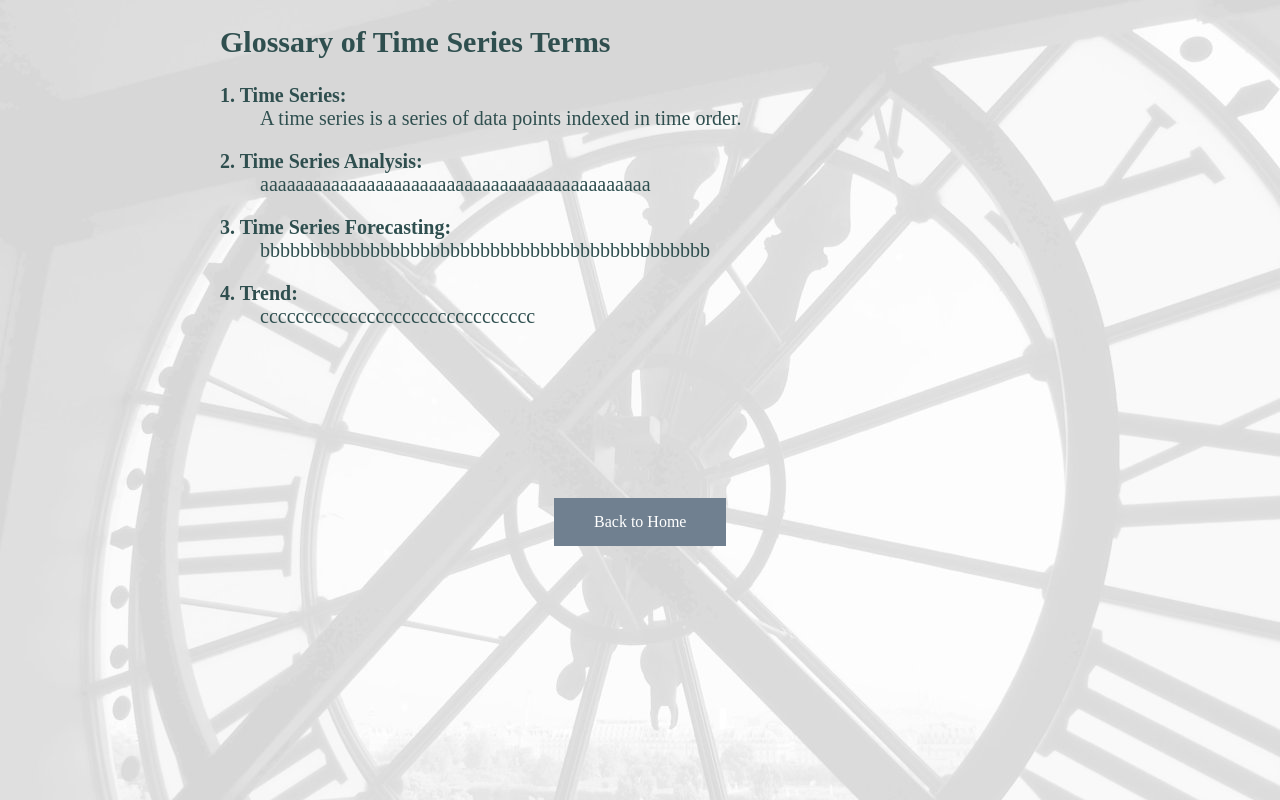
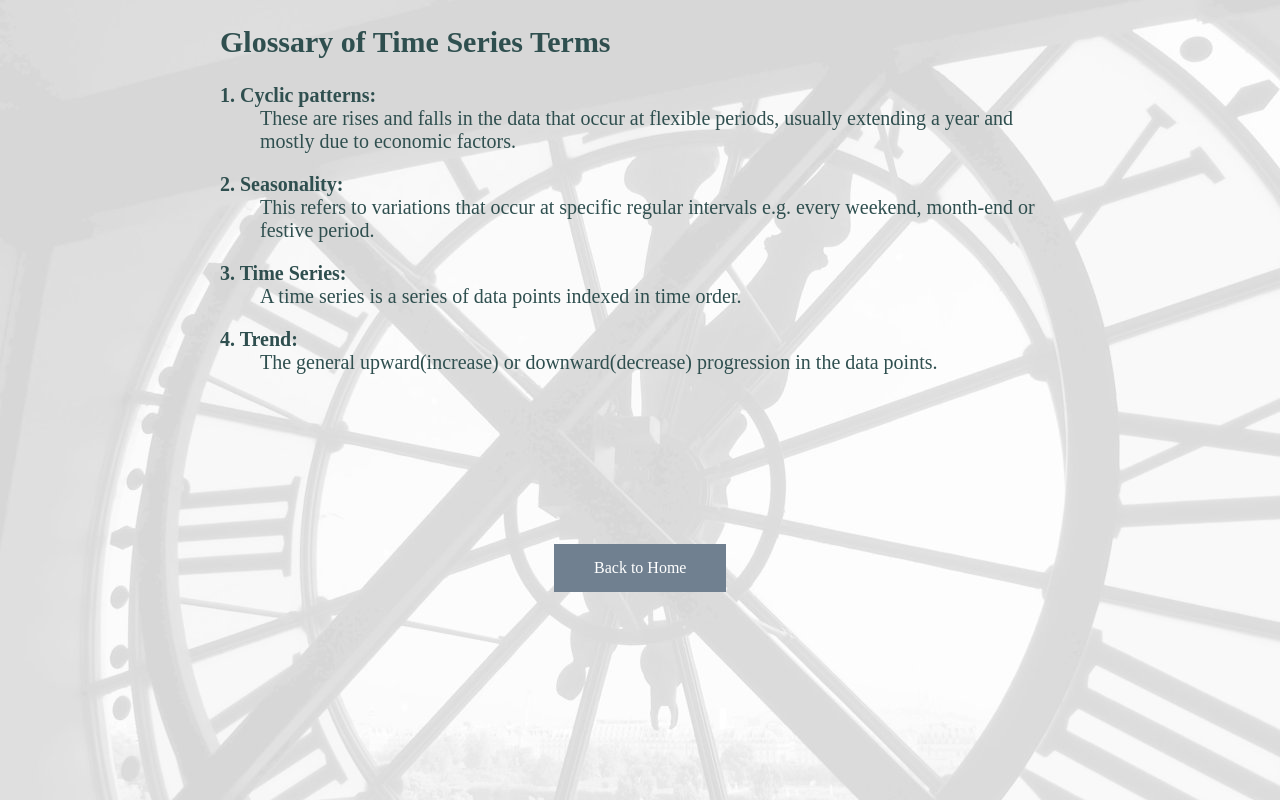
Before and after one commit to Tim-Abwao/time-series-app, a Flask app: page /glossary in a window 1280 px wide. Run offline with Flask 2, Linux system fonts and the light colour scheme.

Commit message:
Updating glossary

```diff
--- a/app.py
+++ b/app.py
@@ -1,5 +1,8 @@
 from flask import Flask, flash, render_template, url_for, request, redirect
-from ts_functions import clear_old_files, TimeSeriesPredictions, TimeSeriesGraphs
+from ts_functions import (
+    clear_old_files,
+    TimeSeriesPredictions,
+    TimeSeriesGraphs)
 import os
 from werkzeug.utils import secure_filename
 from datetime import date
@@ -23,11 +26,13 @@ app.config["MAX_CONTENT_LENGTH"] = 15 * 1024 * 1024
 glossary_data = pd.read_csv('static/glossary.csv').sort_values(by="title")
 glossary_data.reset_index(drop=True, inplace=True)
 
+
 def allowed_file(filename):
     """
     Checks whether a file's extension is supported/allowed.
     """
-    return "." in filename and filename.rsplit(".", 1)[1].lower() in ALLOWED_EXTENSIONS
+    return "." in filename and filename.rsplit(".", 1)[1].lower() \
+           in ALLOWED_EXTENSIONS
 
 
 @app.route("/")
@@ -139,7 +144,8 @@ def create_sample():
         )
 
     return render_template(
-        "processing_sample.html", sample=True, frequencies=frequencies, today=today
+        "processing_sample.html", sample=True, frequencies=frequencies,
+        today=today
     )
 
 
--- a/static/glossary.csv
+++ b/static/glossary.csv
@@ -1,5 +1,5 @@
 title,definition
-Trend,ccccccccccccccccccccccccccccccc
-Time Series,A time series is a series of data points indexed in time order.
-Time Series Analysis,aaaaaaaaaaaaaaaaaaaaaaaaaaaaaaaaaaaaaaaaaaaa
-Time Series Forecasting,bbbbbbbbbbbbbbbbbbbbbbbbbbbbbbbbbbbbbbbbbbbbb
+Trend,"The general upward(increase) or downward(decrease) progression in the data points."
+Time Series,"A time series is a series of data points indexed in time order."
+Seasonality,"This refers to variations that occur at specific regular intervals e.g. every weekend, month-end or festive period."
+Cyclic patterns,"These are rises and falls in the data that occur at flexible periods, usually extending a year and mostly due to economic factors."
--- a/static/tstyle.css
+++ b/static/tstyle.css
@@ -80,77 +80,68 @@ figcaption {
 	font-size: 80%;
 }
 
-/* Wobble Horizontal */
-
-@-webkit-keyframes hvr-wobble-horizontal {
-	16.65% {
-		-webkit-transform: translateX(8px);
-		transform: translateX(8px);
+/* Bob */
+@-webkit-keyframes hvr-bob {
+	0% {
+	  -webkit-transform: translateY(-8px);
+	  transform: translateY(-8px);
 	}
-	33.3% {
-		-webkit-transform: translateX(-6px);
-		transform: translateX(-6px);
-	}
-	49.95% {
-		-webkit-transform: translateX(4px);
-		transform: translateX(4px);
-	}
-	66.6% {
-		-webkit-transform: translateX(-2px);
-		transform: translateX(-2px);
-	}
-	83.25% {
-		-webkit-transform: translateX(1px);
-		transform: translateX(1px);
+	50% {
+	  -webkit-transform: translateY(-4px);
+	  transform: translateY(-4px);
 	}
 	100% {
-		-webkit-transform: translateX(0);
-		transform: translateX(0);
+	  -webkit-transform: translateY(-8px);
+	  transform: translateY(-8px);
 	}
-}
-
-@keyframes hvr-wobble-horizontal {
-	16.65% {
-		-webkit-transform: translateX(8px);
-		transform: translateX(8px);
+  }
+  @keyframes hvr-bob {
+	0% {
+	  -webkit-transform: translateY(-8px);
+	  transform: translateY(-8px);
 	}
-	33.3% {
-		-webkit-transform: translateX(-6px);
-		transform: translateX(-6px);
-	}
-	49.95% {
-		-webkit-transform: translateX(4px);
-		transform: translateX(4px);
-	}
-	66.6% {
-		-webkit-transform: translateX(-2px);
-		transform: translateX(-2px);
-	}
-	83.25% {
-		-webkit-transform: translateX(1px);
-		transform: translateX(1px);
+	50% {
+	  -webkit-transform: translateY(-4px);
+	  transform: translateY(-4px);
 	}
 	100% {
-		-webkit-transform: translateX(0);
-		transform: translateX(0);
+	  -webkit-transform: translateY(-8px);
+	  transform: translateY(-8px);
 	}
-}
-
-.hvr-wobble-horizontal {
+  }
+  @-webkit-keyframes hvr-bob-float {
+	100% {
+	  -webkit-transform: translateY(-8px);
+	  transform: translateY(-8px);
+	}
+  }
+  @keyframes hvr-bob-float {
+	100% {
+	  -webkit-transform: translateY(-8px);
+	  transform: translateY(-8px);
+	}
+  }
+  .hvr-bob {
 	display: inline-block;
 	vertical-align: middle;
 	-webkit-transform: perspective(1px) translateZ(0);
 	transform: perspective(1px) translateZ(0);
-}
-
-.hvr-wobble-horizontal:hover, .hvr-wobble-horizontal:focus, .hvr-wobble-horizontal:active {
-	color: #fff;
-	-webkit-animation-name: hvr-wobble-horizontal;
-	animation-name: hvr-wobble-horizontal;
-	-webkit-animation-duration: 1s;
-	animation-duration: 1s;
-	-webkit-animation-timing-function: ease-in-out;
-	animation-timing-function: ease-in-out;
-	-webkit-animation-iteration-count: 1;
-	animation-iteration-count: 1;
-}
+	box-shadow: 0 0 1px rgba(0, 0, 0, 0);
+  }
+  .hvr-bob:hover, .hvr-bob:focus, .hvr-bob:active {
+	-webkit-animation-name: hvr-bob-float, hvr-bob;
+	animation-name: hvr-bob-float, hvr-bob;
+	-webkit-animation-duration: .3s, 1.5s;
+	animation-duration: .3s, 1.5s;
+	-webkit-animation-delay: 0s, .3s;
+	animation-delay: 0s, .3s;
+	-webkit-animation-timing-function: ease-out, ease-in-out;
+	animation-timing-function: ease-out, ease-in-out;
+	-webkit-animation-iteration-count: 1, infinite;
+	animation-iteration-count: 1, infinite;
+	-webkit-animation-fill-mode: forwards;
+	animation-fill-mode: forwards;
+	-webkit-animation-direction: normal, alternate;
+	animation-direction: normal, alternate;
+	color: beige;
+  }
--- a/templates/glossary.html
+++ b/templates/glossary.html
@@ -17,7 +17,7 @@
 
     </div>
     <footer>
-        <a class="hvr-wobble-horizontal button" href="/">Back to Home</a>
+        <a class="hvr-bob button" href="/">Back to Home</a>
     </footer>
 
 </body>
--- a/templates/index.html
+++ b/templates/index.html
@@ -18,8 +18,8 @@
 	</figure>
 	<div class="content">
 		<p>To give it a try, you can upload a file or create a sample to analyse:</p>
-		<a href="{{url_for('upload_file')}}"><button class="hvr-wobble-horizontal button">Upload a file</button></a>
-		<a href="{{ url_for('create_sample')}}"><button class="hvr-wobble-horizontal button">Create a
+		<a href="{{url_for('upload_file')}}"><button class="hvr-bob button">Upload a file</button></a>
+		<a href="{{ url_for('create_sample')}}"><button class="hvr-bob button">Create a
 				sample</button></a>
 	</div>
 </body>
--- a/templates/processing_file.html
+++ b/templates/processing_file.html
@@ -66,7 +66,7 @@
 	</table>
 
 	<footer>
-		<a class="hvr-wobble-horizontal button" href="/">Back to Home</a>
+		<a class="hvr-bob button" href="/">Back to Home</a>
 	</footer>
 </body>
 
--- a/templates/processing_sample.html
+++ b/templates/processing_sample.html
@@ -23,7 +23,7 @@
 	</div>
 
 	<footer>
-		<a class="hvr-wobble-horizontal button" href="/">Back to Home</a>
+		<a class="hvr-bob button" href="/">Back to Home</a>
 	</footer>
 </body>
 
--- a/templates/upload.html
+++ b/templates/upload.html
@@ -47,7 +47,7 @@
 	{% endif %}
 
 	<footer>
-		<a class="hvr-wobble-horizontal button" href="/">Back to Home</a>
+		<a class="hvr-bob button" href="/">Back to Home</a>
 	</footer>
 </body>
 
--- a/ts_functions.py
+++ b/ts_functions.py
@@ -37,7 +37,8 @@ class TimeSeriesPredictions:
         pred2 = sm.tsa.SARIMAX(data).fit().predict(start, end)
         pred3 = sm.tsa.ExponentialSmoothing(data).fit().predict(start, end)
         # returning results as a dataframe
-        models_dict = {"AR": pred1, "SARIMAX": pred2, "Exponential Smoothing": pred3}
+        models_dict = {"AR": pred1, "SARIMAX": pred2,
+                       "Exponential Smoothing": pred3}
         return pd.DataFrame({**models_dict})
 
     def sample(self, data, size=14):
@@ -94,7 +95,8 @@ class TimeSeriesGraphs:
             plt.legend()
             plt.title(model + " Model Fit", size=15, pad=10)
             plt.xticks(rotation=90)
-            name = self.file_folder + str(datetime.now()) + "-" + model + ".png"
+            name = self.file_folder + str(datetime.now()) + "-" + model + \
+                ".png"
             names.append(name)
             plt.savefig(name, transparent=True)
         return names
```
